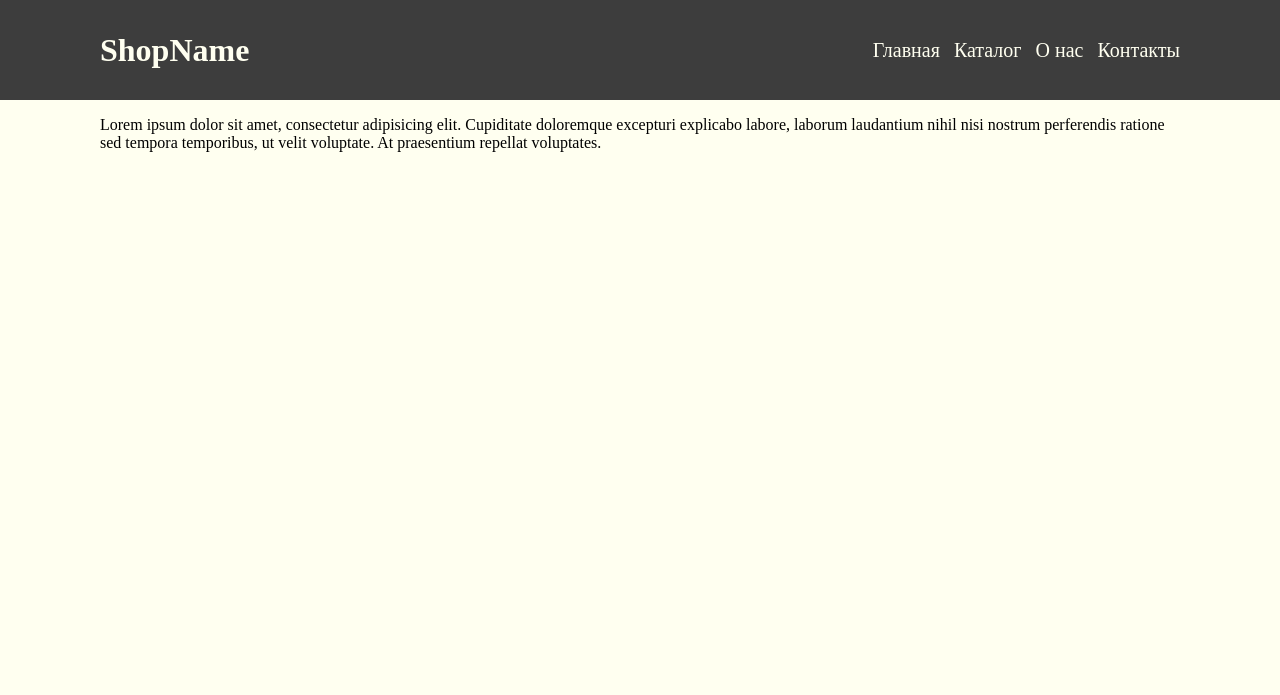
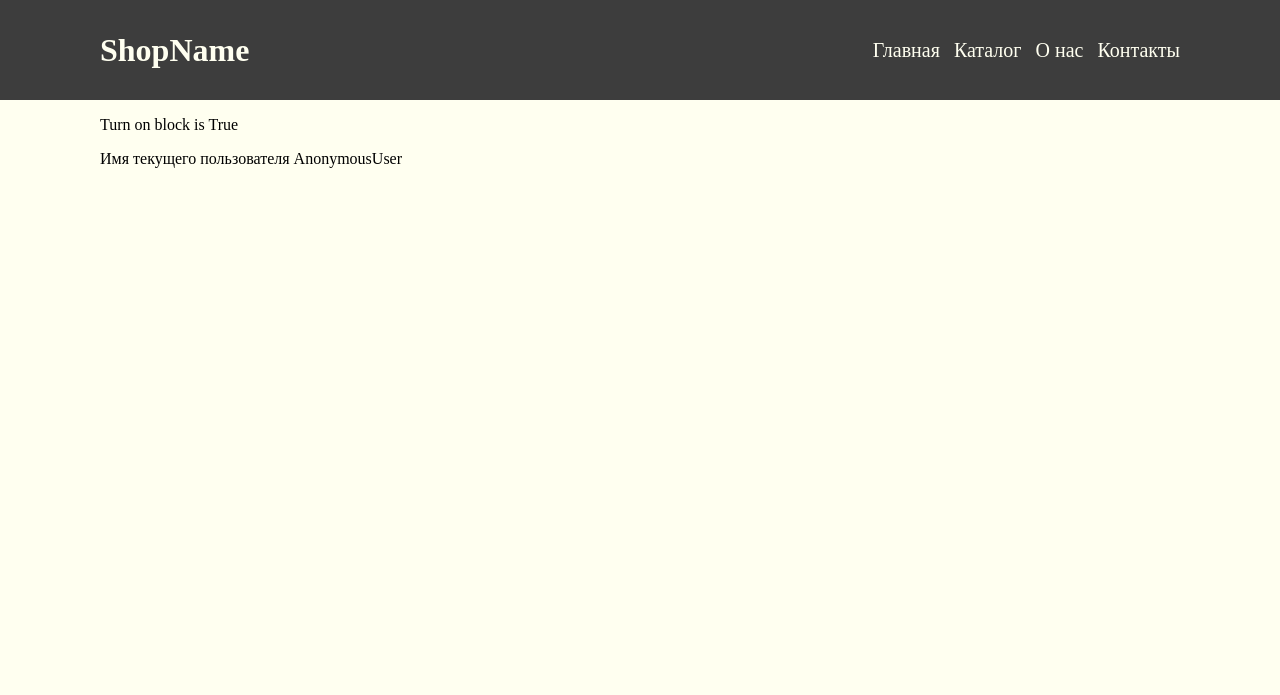
Before and after one commit to thinknetica-django-lab-02/seregars, a Django app: page / in a window 1280 px wide. Shown: the top 695 px of the page. Run offline with Django 3.2, Linux system fonts and the light colour scheme; some libraries are stand-ins or nearby versions.

Commit message:
Added <div> and user_name to template index.html

```diff
--- a/shop/main/templates/main/index.html
+++ b/shop/main/templates/main/index.html
@@ -3,7 +3,11 @@
 {% block title %} Главная страница {% endblock %}
 
 {% block content %}
-<p>Lorem ipsum dolor sit amet, consectetur adipisicing elit. Cupiditate doloremque excepturi explicabo labore, laborum
-    laudantium nihil nisi nostrum perferendis ratione sed tempora temporibus, ut velit voluptate. At praesentium
-    repellat voluptates.</p>
+<div>
+    {% if turn_on %}
+        <div><p>Turn on block is True</p></div>
+    {% else %}
+    {% endif %}
+    <p>Имя текущего пользователя {{ user }}</p>
+</div>
 {% endblock %}
--- a/shop/main/views.py
+++ b/shop/main/views.py
@@ -2,4 +2,6 @@ from django.shortcuts import render
 
 
 def index(request):
-    return render(request, 'main/index.html')
+    turn_on_block = True
+    user = request.user
+    return render(request, 'main/index.html', {'turn_on': turn_on_block, 'user': user})
```
